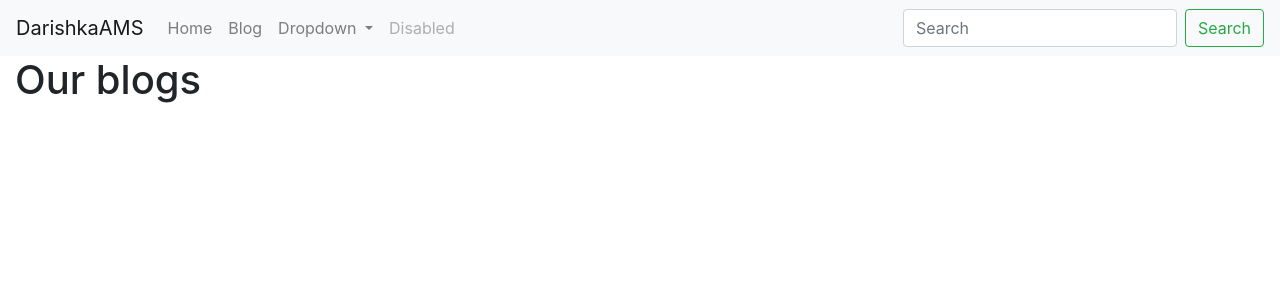
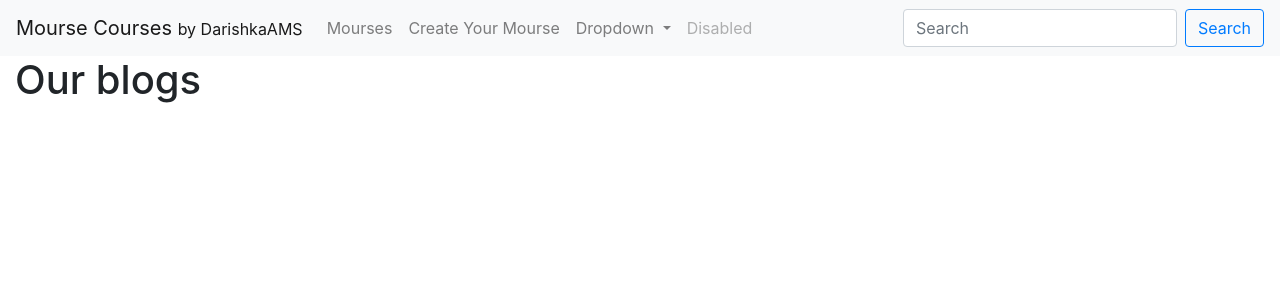
Before and after one commit to DarishkaAMS/Dj_Rest_Projects-Mourse_catalog, a Django app: page /my_mourse/ in a window 1280 px wide. Shown: the top 300 px of the page. Run offline with Django 3.2, Linux system fonts and the light colour scheme; data that the repository does not hold is empty; some libraries are stand-ins or nearby versions.

Commit message:
Setup urls

```diff
--- a/Mourse_courses/urls.py
+++ b/Mourse_courses/urls.py
@@ -24,7 +24,7 @@ from searches.views import search_view
 urlpatterns = [
     path('admin/', admin.site.urls),
 
-    path('', home_page_view),
+    path('', home_page_view, name="home"),
     path('my_mourse/', include('my_mourse.urls')),
 
     path('contact/', contact_page_view),
--- a/my_mourse/templates/my_mourse/mourse_list.html
+++ b/my_mourse/templates/my_mourse/mourse_list.html
@@ -4,7 +4,7 @@
     <h1> Our blogs </h1>
     <div class="row">
         {% for object in object_list %}
-            {% include "champagne/list_inline.html" with blog_post=object truncate=True detail=False %}
+            {% include "my_mourse/list_inline.html" with mourse=object truncate=True detail=False %}
         {% endfor%}
     </div>
 {% endblock %}
--- a/my_mourse/urls.py
+++ b/my_mourse/urls.py
@@ -7,10 +7,10 @@ from my_mourse.views import (mourse_create_view,
                              mourse_update_view)
 
 urlpatterns = [
-    path('', mourse_list_view),
-    path('create/', mourse_create_view),
-    path('<str:slug>/edit/', mourse_update_view),
-    path('<str:slug>/delete/', mourse_delete_view),
-    path('<str:slug>/', mourse_detail_view),
+    path('', mourse_list_view, name='mourse_home'),
+    path('create/', mourse_create_view, name='create_mourse'),
+    path('<str:slug>/edit/', mourse_update_view, name='update_mourse'),
+    path('<str:slug>/delete/', mourse_delete_view, name='delete_mourse'),
+    path('<str:slug>/', mourse_detail_view, name='mourse_details'),
 
 ]
--- a/templates/base.html
+++ b/templates/base.html
@@ -9,7 +9,7 @@
     <link rel="stylesheet" href="https://cdn.jsdelivr.net/npm/bootstrap@4.5.3/dist/css/bootstrap.min.css" integrity="sha384-TX8t27EcRE3e/ihU7zmQxVncDAy5uIKz4rEkgIXeMed4M0jlfIDPvg6uqKI2xXr2" crossorigin="anonymous">
 
     <title>{% block title %}
-        {% endblock %} DarishkaAMS
+        {% endblock %} Mourse Courses
     </title>
   </head>
   <body>
--- a/templates/navbar.html
+++ b/templates/navbar.html
@@ -1,5 +1,5 @@
 <nav class="navbar navbar-expand-lg navbar-light bg-light">
-  <a class="navbar-brand" href="/">DarishkaAMS</a>
+  <a class="navbar-brand" href="/">Mourse Courses <small> by DarishkaAMS </small> </a>
   <button class="navbar-toggler" type="button" data-toggle="collapse" data-target="#navbarSupportedContent" aria-controls="navbarSupportedContent" aria-expanded="false" aria-label="Toggle navigation">
     <span class="navbar-toggler-icon"></span>
   </button>
@@ -7,10 +7,10 @@
   <div class="collapse navbar-collapse" id="navbarSupportedContent">
     <ul class="navbar-nav mr-auto">
       <li class="nav-item">
-        <a class="nav-link" href="/">Home</a>
+        <a class="nav-link" href="{% url 'mourse_home' %}"> Mourses </a>
       </li>
       <li class="nav-item">
-        <a class="nav-link" href="/blog">Blog</a>
+        <a class="nav-link" href="{% url 'create_mourse' %}">Create Your Mourse</a>
       </li>
       <li class="nav-item dropdown">
         <a class="nav-link dropdown-toggle" href="#" id="navbarDropdown" role="button" data-toggle="dropdown" aria-haspopup="true" aria-expanded="false">
@@ -29,7 +29,7 @@
     </ul>
     <form class="form-inline my-2 my-lg-0" action="/search/">
       <input class="form-control mr-sm-2" type="search" name="q" placeholder="Search" aria-label="Search">
-      <button class="btn btn-outline-success my-2 my-sm-0" type="submit">Search</button>
+      <button class="btn btn-outline-primary my-2 my-sm-0" type="submit">Search</button>
     </form>
   </div>
 </nav>
```
Also changed, not shown: my_mourse/templates/my_mourse/list_inline.html (+7 -9 lines), templates/hello.html (deleted, +0 -34 lines).
